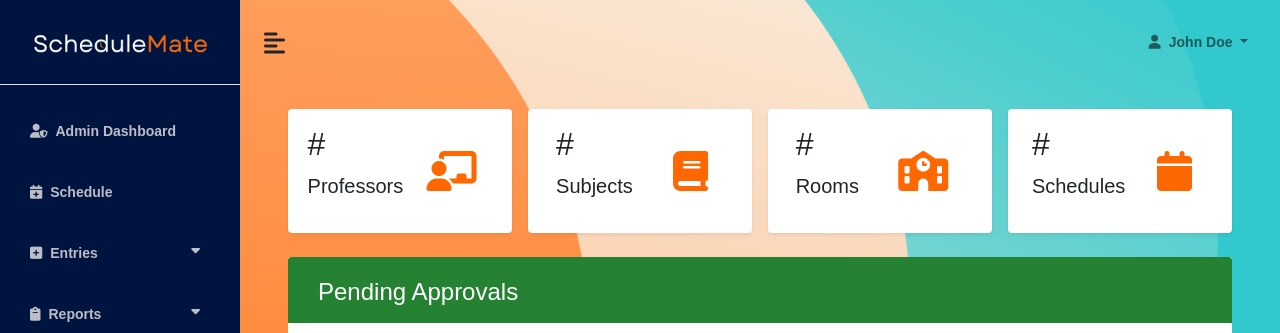
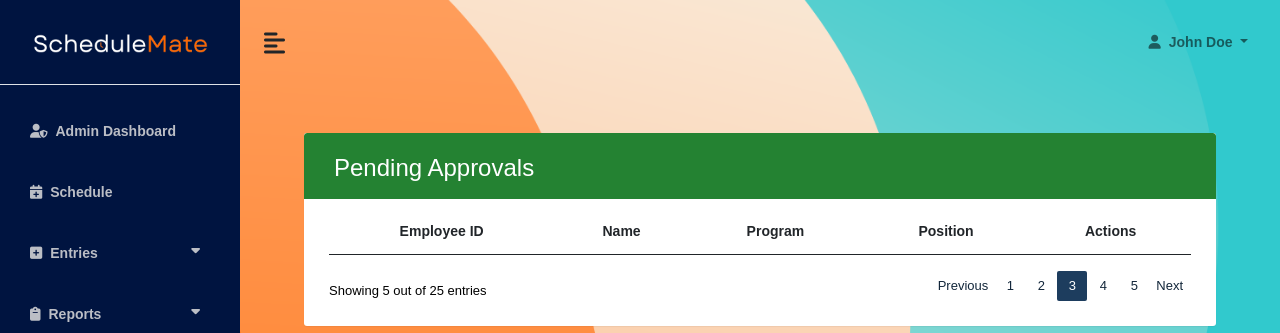
Before and after one commit to YannyAsh/New_Schedulemate, a PHP site: page /dean_dashboard.php in a window 1280 px wide. Shown: the top 333 px of the page. Run offline with PHP 8.4, Linux system fonts and the light colour scheme; the visitor is signed in with stand-in values (Sample User, id 1); data comes from the database, SQL or seed files in the repository; lists and menus that the app fills with data are empty.

Commit message:
continuing dashboards

```diff
--- a/admin_approval.php
+++ b/admin_approval.php
@@ -1,5 +1,4 @@
 <?php
-session_start();
 include_once('db.php');
 
 if (isset($_POST['approve'])) {
--- a/dean_dashboard.php
+++ b/dean_dashboard.php
@@ -1,4 +1,5 @@
 <?php
+include 'login_backend.php';
 include 'admin_approval.php';
 ?>
 
@@ -107,46 +108,6 @@
 
             <div class="container-fluid px-4">
                 <div class="row g-3 my-2 box">
-                    <div class="col-md-3">
-                        <div class="p-3 bg-white shadow-sm d-flex justify-content-around align-items-center rounded">
-                            <div>
-                                <h3 class="fs-2">#</h3>
-                                <p class="fs-5">Professors</p>
-                            </div>
-                            <i class="fas fa-chalkboard-user fs-1 primary-text p-3"></i>
-                        </div>
-                    </div>
-
-                    <div class="col-md-3">
-                        <div class="p-3 bg-white shadow-sm d-flex justify-content-around align-items-center rounded">
-                            <div>
-                                <h3 class="fs-2">#</h3>
-                                <p class="fs-5">Subjects</p>
-                            </div>
-                            <i class="fas fa-book fs-1 primary-text p-3"></i>
-                        </div>
-                    </div>
-
-                    <div class="col-md-3">
-                        <div class="p-3 bg-white shadow-sm d-flex justify-content-around align-items-center rounded">
-                            <div>
-                                <h3 class="fs-2">#</h3>
-                                <p class="fs-5">Rooms</p>
-                            </div>
-                            <i class="fas fa-school fs-1 primary-text p-3"></i>
-                        </div>
-                    </div>
-
-                    <div class="col-md-3">
-                        <div class="p-3 bg-white shadow-sm d-flex justify-content-around align-items-center rounded">
-                            <div>
-                                <h3 class="fs-2">#</h3>
-                                <p class="fs-5">Schedules</p>
-                            </div>
-                            <i class="fas fa-calendar fs-1 primary-text p-3"></i>
-                        </div>
-                    </div>
-                </div>
 
                 <div class="container-fluid px-4">
                     <div class="row g-3 my-2">
@@ -198,7 +159,7 @@
                                         </thead>
                                         <tbody>
                                             <?php
-                                           $query = "SELECT * FROM tb_register WHERE userApproval = 'pending' AND userPosition = 'chairperson' ORDER BY userID ASC";
+                                            $query = "SELECT * FROM tb_register WHERE userApproval = 'pending' AND userPosition = 'chairperson' ORDER BY userID ASC";
                                             $result = mysqli_query($conn, $query); // Corrected variable name from $result to $query
                                             while ($row = mysqli_fetch_array($result)) {
                                             ?>
```
Also changed, not shown: admin_dashboard.php (+1 -40 lines), login_backend.php (line endings or trailing spaces).
